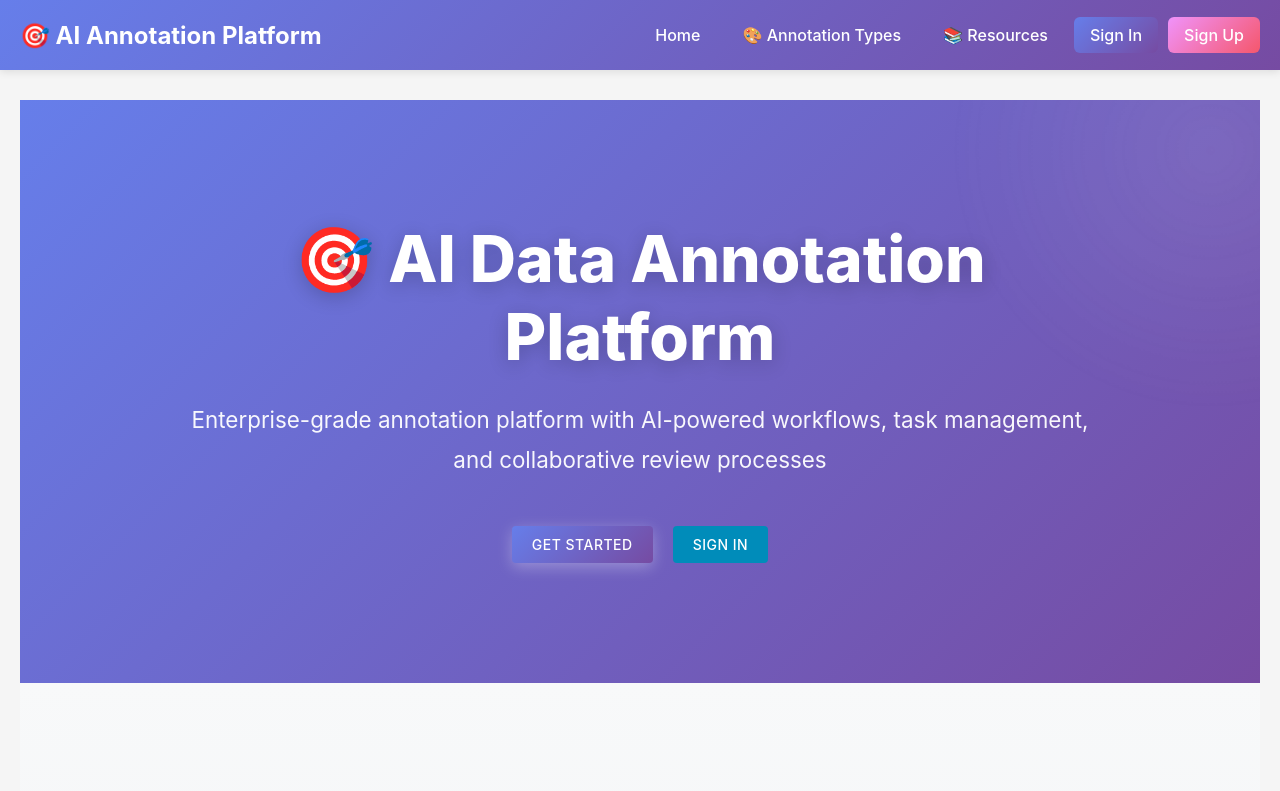
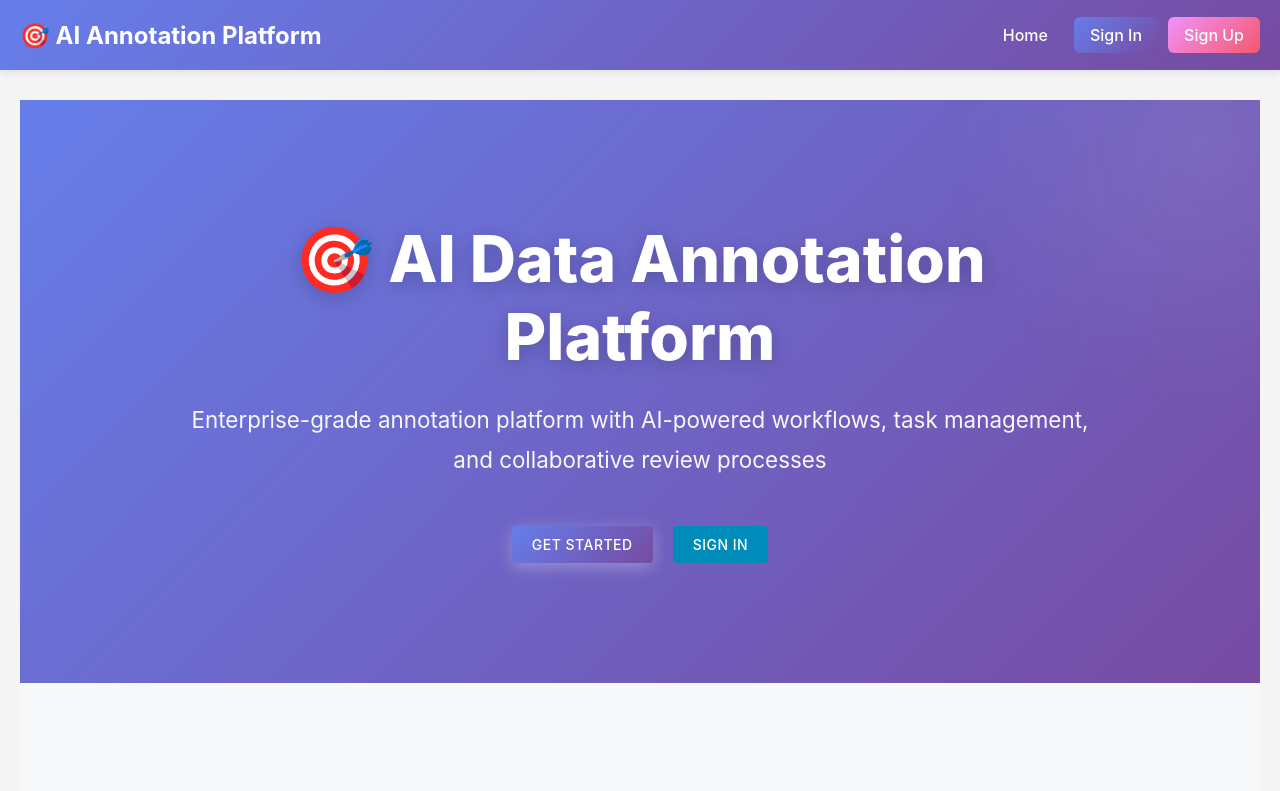
Before and after one commit to 2021331100-cmd/-ai-annotation-platform, a React (Vite) app in the folder frontend/: page / in a window 1280 px wide. Shown: the top 791 px of the page. Built offline with nearby package versions, Linux system fonts and the light colour scheme.

Commit message:
Remove quality, types, and resources from dashboards

```diff
--- a/frontend/src/App.jsx
+++ b/frontend/src/App.jsx
@@ -59,8 +59,6 @@ function App() {
             </div>
             <div className="navbar-menu">
               <Link to="/" className="navbar-item">Home</Link>
-              <Link to="/annotation-types" className="navbar-item">🎨 Annotation Types</Link>
-              <Link to="/resources" className="navbar-item">📚 Resources</Link>
               <Link to="/signin" className="navbar-item" style={{
                 background: 'linear-gradient(135deg, #667eea 0%, #764ba2 100%)',
                 color: '#fff',
@@ -103,11 +101,8 @@ function App() {
               {(user?.role === 'Admin' || user?.role === 'Manager') && (
                 <>
                   <Link to="/crowd" className="navbar-item">👥 Crowd</Link>
-                  <Link to="/quality" className="navbar-item">📊 Quality</Link>
                 </>
               )}
-              <Link to="/annotation-types" className="navbar-item">🎨 Types</Link>
-              <Link to="/resources" className="navbar-item">📚 Resources</Link>
               <Link to="/advanced" className="navbar-item" style={{
                 background: 'linear-gradient(135deg, #667eea 0%, #764ba2 100%)',
                 color: '#fff',
```
